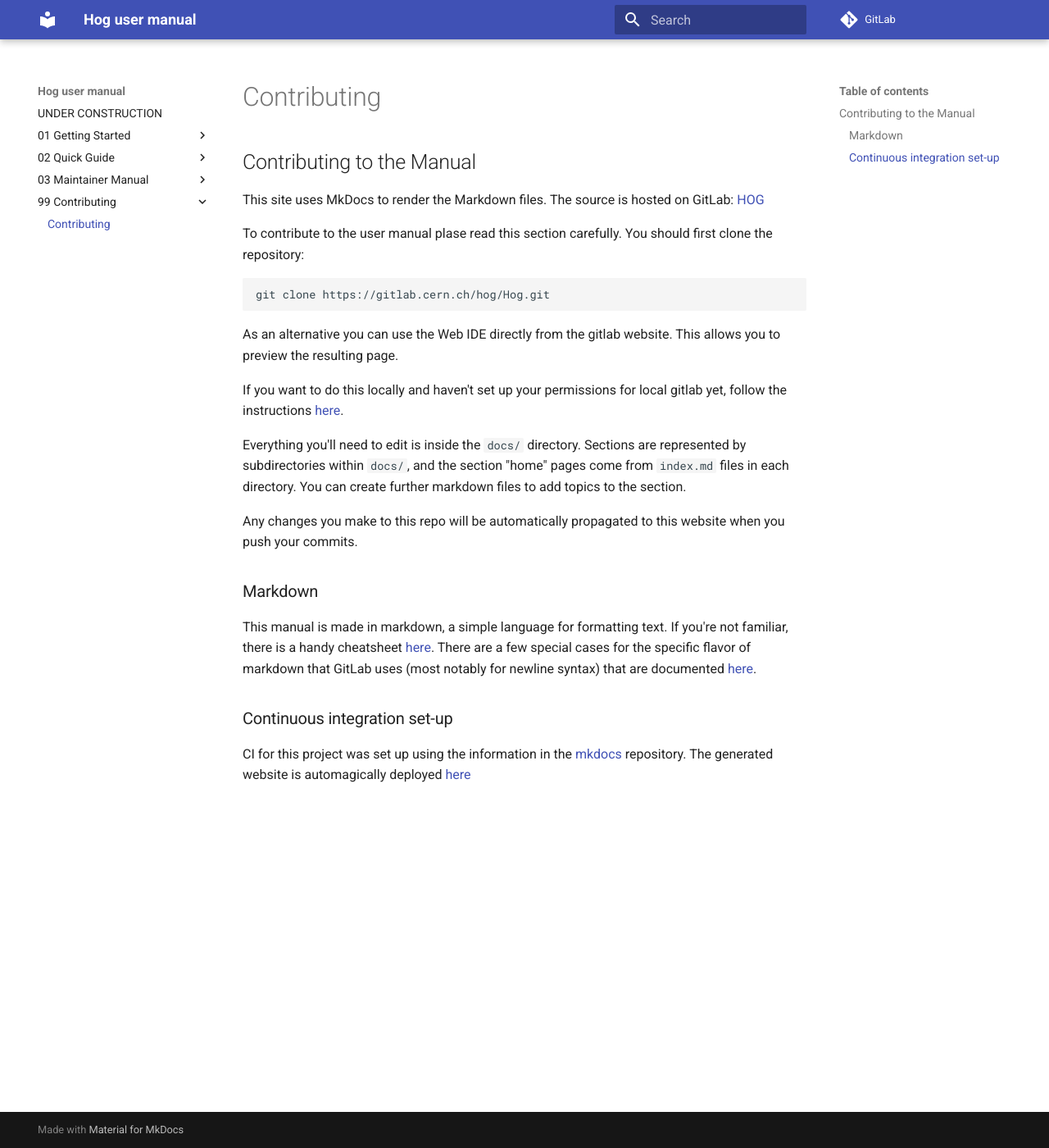
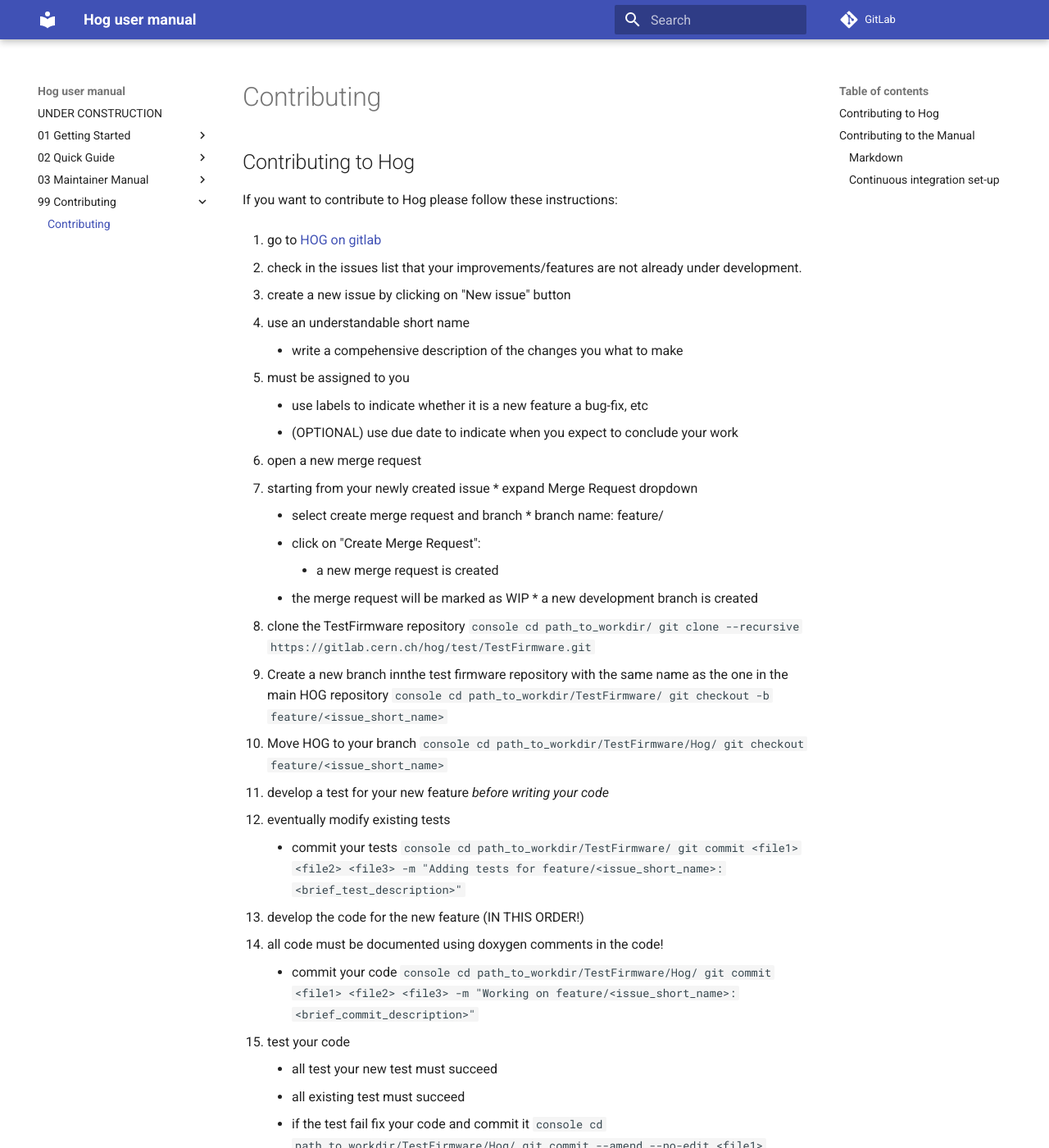
Before and after one commit to Hog-CERN/Hog, an MkDocs documentation site: the page built from docs/99-Contributing/index.md, in a window 1280 px wide and 1400 px high. Shown: the whole window at 82% size. Built offline with MkDocs 1.6.1 and Material for MkDocs 9.7.7, drawn with Linux system fonts in a browser that asks for light colours; some of the changed text lies outside the part shown.

Commit message:
Adding Contributing to Hog section

````diff
--- a/docs/99-Contributing/index.md
+++ b/docs/99-Contributing/index.md
@@ -1,7 +1,98 @@
 
 # Contributing
 
-##Contributing to the Manual
+## Contributing to Hog
+If you want to contribute to Hog please follow these instructions:
+
+1. go to [HOG on gitlab](https://gitlab.cern.ch/hog/Hog)
+
+2. check in the issues list that your improvements/features are not already under development.
+
+3. create a new issue by clicking on "New issue" button
+   - use an understandable short name
+	 - write a compehensive description of the changes you what to make
+   - must be assigned to you
+	 - use  labels to indicate whether it is a new feature a bug-fix, etc
+	 - (OPTIONAL) use due date to indicate when you expect to conclude your work
+
+4. open a new merge request
+   -  starting from your newly created issue
+	    *  expand Merge Request dropdown
+      *  select create merge request and branch
+			*  branch name: feature/<issue_short_name>
+	 -  click on "Create Merge Request":
+	    *  a new merge request is created
+      *  the merge request will be marked as WIP
+			*  a new development branch is created
+
+5. clone the TestFirmware repository
+		```console
+		cd path_to_workdir/
+		git clone --recursive https://gitlab.cern.ch/hog/test/TestFirmware.git
+		```
+
+6. Create a new branch innthe test firmware repository with the same name as the one in the main HOG repository
+		```console
+		cd path_to_workdir/TestFirmware/
+		git checkout -b feature/<issue_short_name>
+		```
+
+7. Move HOG to your branch
+		```console
+		cd path_to_workdir/TestFirmware/Hog/
+		git checkout feature/<issue_short_name>
+		```
+
+8. develop a test for your new feature *before writing your code*
+   -  eventually modify existing tests
+	 -  commit your tests
+			```console
+			cd path_to_workdir/TestFirmware/
+			git commit <file1> <file2> <file3> -m "Adding tests for feature/<issue_short_name>: <brief_test_description>"
+			```
+
+9. develop the code for the new feature (IN THIS ORDER!)
+   -  all code must be documented using doxygen comments in the code!
+	 -  commit your code
+			```console
+			cd path_to_workdir/TestFirmware/Hog/
+			git commit <file1> <file2> <file3> -m "Working on feature/<issue_short_name>: <brief_commit_description>"
+			```
+
+10. test your code
+	 -  all test your new test must succeed
+	 -  all existing test must succeed
+	 -  if the test fail fix your code and commit it
+			```console
+			cd path_to_workdir/TestFirmware/Hog/
+			git commit --amend --no-edit <file1> <file2> <file3>
+			```
+
+11. if your modification has any impact on the user/maintainer update the user [manual](#contributing_to_the_manual) accordingly
+
+12. push your chenges in the Hog repository
+	```console
+	cd path_to_workdir/TestFirmware/Hog/
+	git push
+	```
+
+13. push your chengs on the TestFirmware repository
+	```console
+	cd path_to_workdir/TestFirmware/
+	git push --set-upstream origin feature/<issue_short_name>
+	```
+
+14. remove WIP status from your Merge Request
+		-  go to [HOG on gitlab](https://gitlab.cern.ch/hog/Hog)
+		-  navigate to your merge request
+		-  click on "Resolve WIP status" button
+
+15. drop us a line at [HOG support](mailto:hog@cern.ch)
+
+16. check your Merge Request and address comments
+
+
+## Contributing to the Manual
 
 This site uses MkDocs to render the Markdown files.
 The source is hosted on GitLab: [HOG](https://gitlab.cern.ch/hog/Hog)
@@ -11,13 +102,12 @@ You should first clone the repository:
 ```console
 git clone https://gitlab.cern.ch/hog/Hog.git
 ```
-As an alternative you can use the Web IDE directly from the gitlab website. This allows you to preview the resulting page.
-
-If you want to do this locally and haven't set up your permissions for local gitlab yet, follow the instructions [here](https://docs.gitlab.com/ce/ssh/README.html).
-
-Everything you'll need to edit is inside the `docs/` directory. Sections are represented by subdirectories within `docs/`, and the section "home" pages  come from `index.md` files in each directory. You can create further markdown files to add topics to the section.
-
-Any changes you make to this repo will be automatically propagated to this website when you push your commits.
+As an alternative you can use the Web IDE directly from the gitlab website. This allows you to preview the resulting page.\
+If you want to do this locally and haven't set up your permissions for local gitlab yet, follow the instructions [here](https://docs.gitlab.com/ce/ssh/README.html).\
+Everything you'll need to edit is inside the `docs/` directory.
+Sections are represented by subdirectories within `docs/` and, the section "home" pages  come from `index.md` files in each directory.
+You can create further markdown files to add topics to the section.\
+Any changes you make to this repo will be automatically propagated to this website when you push your commits into the master.
 
 ### Markdown
 
````
